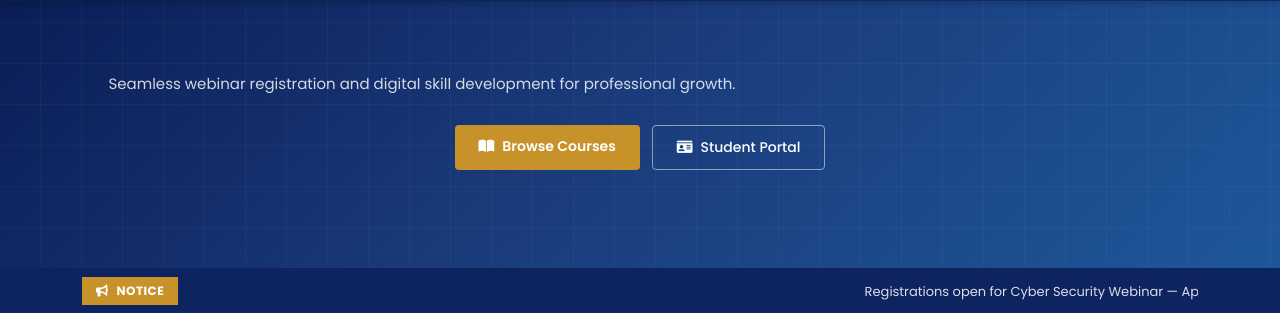
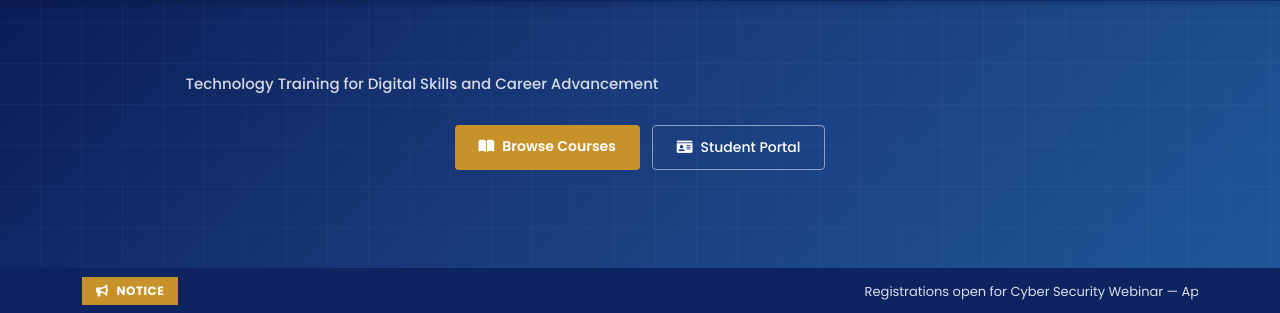
Before and after one commit to piyush1205nielit/webinarnielit, a Django app: page / in a window 1280 px wide. Shown: the part 170-483 px from the top of the page. Run offline with Django 5.2, Linux system fonts and the light colour scheme; data that the repository does not hold is empty; some libraries are stand-ins or nearby versions.

Commit message:
13th May - 1

```diff
--- a/public/templates/public/home.html
+++ b/public/templates/public/home.html
@@ -1,10 +1,7 @@
 {% extends 'public/base.html' %}
 {% load static %}
-
 {% block title %}Home - NIELIT Webinar Registration Portal{% endblock %}
-
 {% block content %}
-
 <!-- ═══════════════════════════════════════════════
      TOP GOVERNMENT IDENTITY BAR
 ════════════════════════════════════════════════ -->
@@ -15,10 +12,9 @@
     <div class="hero-pattern"></div>
     <div class="container hero-container">
         <div class="hero-content text-center">
-
-            <p class="hero-subtitle">
-                Seamless webinar registration and digital skill development for professional growth.
-            </p>
+            <h3 class="hero-subtitle">
+                Technology Training for Digital Skills and Career Advancement
+            </h3>
             <div class="hero-actions justify-content-center">
                 <a href="{% url 'public:courses' %}" class="btn-hero-primary">
                     <i class="fas fa-book-open me-2"></i>Browse Courses
```
